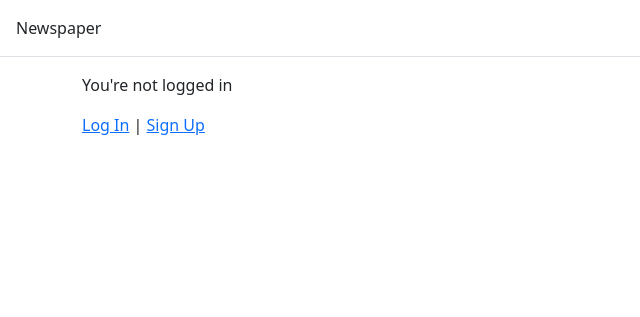
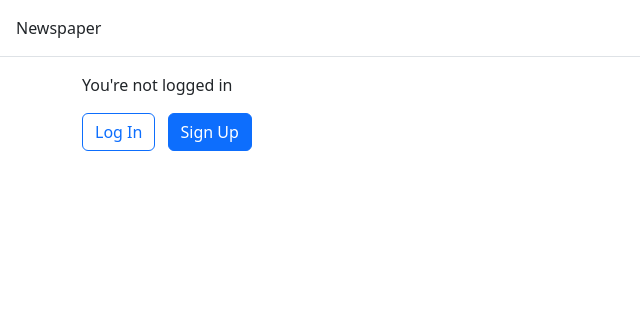
Before and after one commit to LudoTreb/news_paper, a Django app: page / in a window 1280 px wide. Shown: the top 317 px of the page, without its empty margins (0-640 px from the left). Run offline with Django 4.2, Linux system fonts and the light colour scheme; parts of the project's set-up code (start-up, migrations or seed data) failed here and were passed over.

Commit message:
change login and signup into a button

```diff
--- a/templates/home.html
+++ b/templates/home.html
@@ -11,7 +11,7 @@
 
 {% else %}
     <p>You're not logged in</p>
-    <a href="{% url 'login' %}">Log In</a> |
-    <a href="{% url 'signup' %}">Sign Up</a>
-{% endif %}
+    <a href="{% url 'login' %}" class="btn btn-outline-primary me-2">Log In</a>
+    <a href="{% url 'signup' %}" class="btn btn-primary">Sign Up</a>
+    {% endif %}
 {% endblock content %}
```
